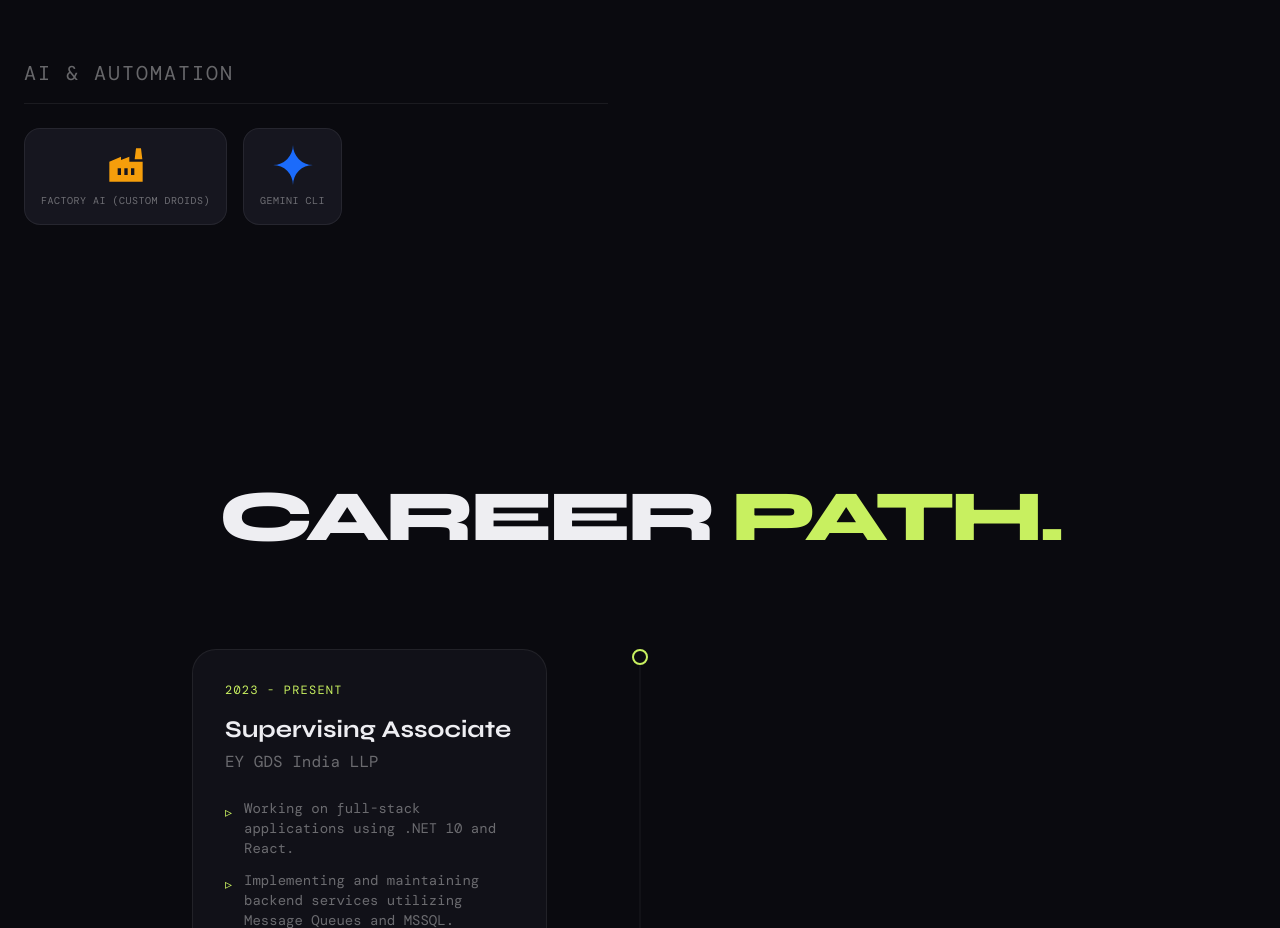
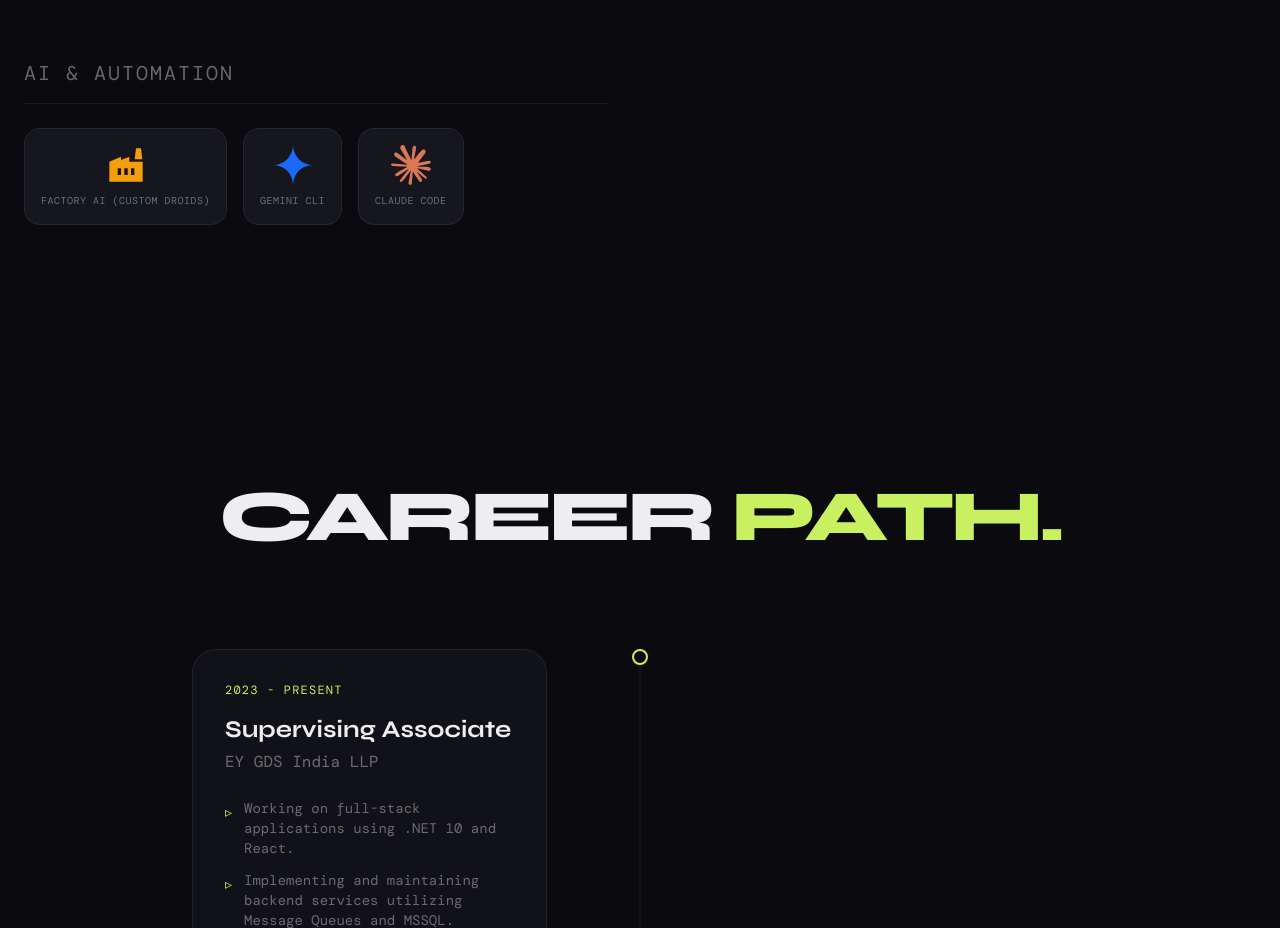
Before and after one commit to balaji-premkumar/balaji-premkumar.github.io, a React (Vite) app: page / in a window 1280 px wide. Shown: the part 2800-3728 px from the top of the page. Built offline with nearby package versions, Linux system fonts and the light colour scheme; a web font is replaced by a local one.

Commit message:
feat: add Claude Code to AI & Automation skills

```diff
--- a/src/constants/index.ts
+++ b/src/constants/index.ts
@@ -32,7 +32,8 @@ import {
   SiNginx,
   SiSelenium,
   SiElastic,
-  SiGooglegemini
+  SiGooglegemini,
+  SiClaude
 } from 'react-icons/si';
 import { FaDatabase, FaCss3Alt, FaLinkedin, FaAws, FaJava, FaTerminal, FaWindows, FaSignal } from 'react-icons/fa';
 import { MdFactory } from 'react-icons/md';
@@ -143,7 +144,8 @@ export const skillGroups = [
     label: 'AI & Automation',
     icons: [
       { name: 'Factory AI (custom droids)', Icon: MdFactory, color: '#f59e0b' },
-      { name: 'Gemini CLI', Icon: SiGooglegemini, color: '#1B6BFB' }
+      { name: 'Gemini CLI', Icon: SiGooglegemini, color: '#1B6BFB' },
+      { name: 'Claude Code', Icon: SiClaude, color: '#D97757'}
     ]
   }
 ];
```
